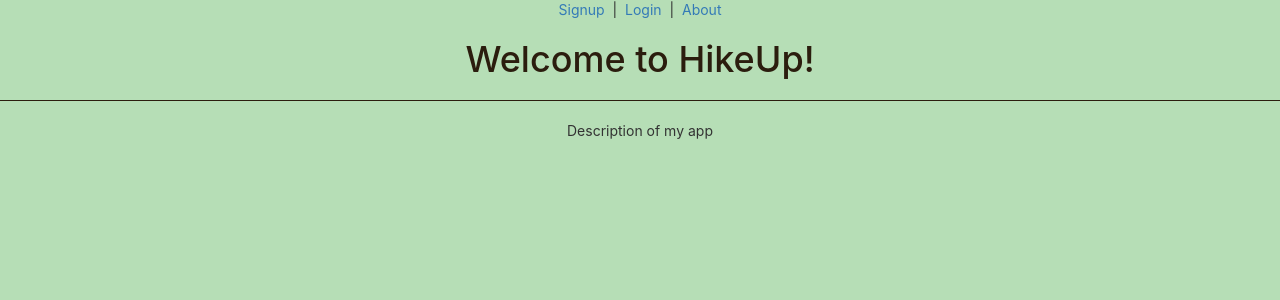
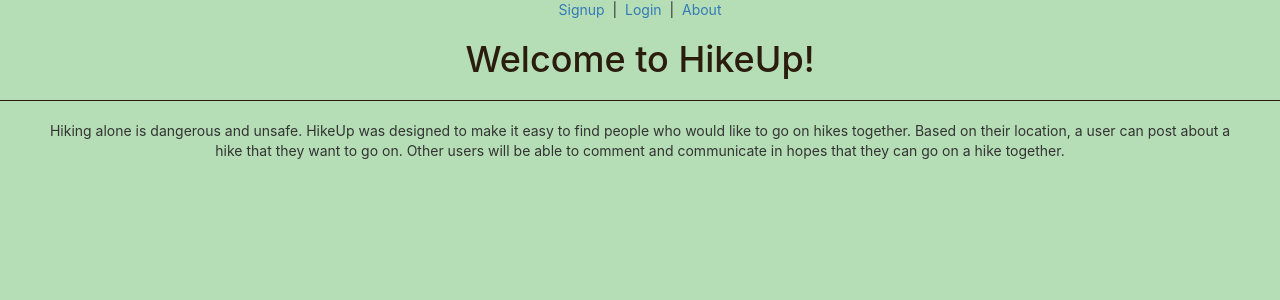
Before and after one commit to amandabuch1/hikeup, a React (Create React App) app: page / in a window 1280 px wide. Shown: the top 300 px of the page. Built offline with nearby package versions, Linux system fonts and the light colour scheme; no server answers.

Commit message:
Updating description on home and style for that p

```diff
--- a/src/Components/AllHikes/AllHikes.js
+++ b/src/Components/AllHikes/AllHikes.js
@@ -30,8 +30,6 @@ class AllHikes extends Component {
               :
             null}
 
-
-
             {/* <button >
               <Link to={`update/${h._id}`}>
                     Update
@@ -42,7 +40,6 @@ class AllHikes extends Component {
       </article>
     ))) :
    "no hikes"
-
 
     return (
       <div>
--- a/src/Components/Home/Home.css
+++ b/src/Components/Home/Home.css
@@ -7,3 +7,8 @@ hr{
     background-color: #2b1d0e;
     border: none;
 }
+
+.widthOfP{
+    padding-right: 40px;
+    padding-left: 40px;
+}
--- a/src/Components/Home/Home.js
+++ b/src/Components/Home/Home.js
@@ -6,7 +6,7 @@ const Home = () => {
     <div>
       <h1>Welcome to HikeUp!</h1>
       <hr/>
-      <p>Description of my app</p>
+      <p className="widthOfP">Hiking alone is dangerous and unsafe. HikeUp was designed to make it easy to find people who would like to go on hikes together. Based on their location, a user can post about a hike that they want to go on. Other users will be able to comment and communicate in hopes that they can go on a hike together.</p>
     </div>
   );
 }
--- a/src/Pages/LoginPage/LoginPage.js
+++ b/src/Pages/LoginPage/LoginPage.js
@@ -2,7 +2,6 @@ import React, { Component } from 'react';
 import { Link } from 'react-router-dom';
 import userService from '../../utils/userService'
 
-// import './LoginPage.css';
 
 class LoginPage extends Component {
   state = {
@@ -11,7 +10,6 @@ class LoginPage extends Component {
   };
 
   handleChange = (e) => {
-    // TODO: implement in an elegant way
     this.setState({
         [e.target.name]: e.target.value
     });
```
Also changed, not shown: src/App.js (+9 -11 lines), src/Components/CreateHike/CreateHike.js (+4 -8 lines), src/Components/HikeForm/HikeForm.js (indentation only). Lines whose indentation alone changed are shown as unchanged.
